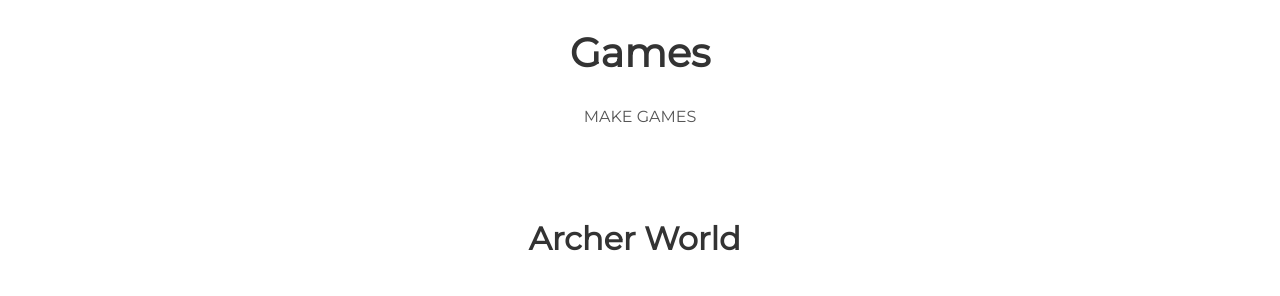
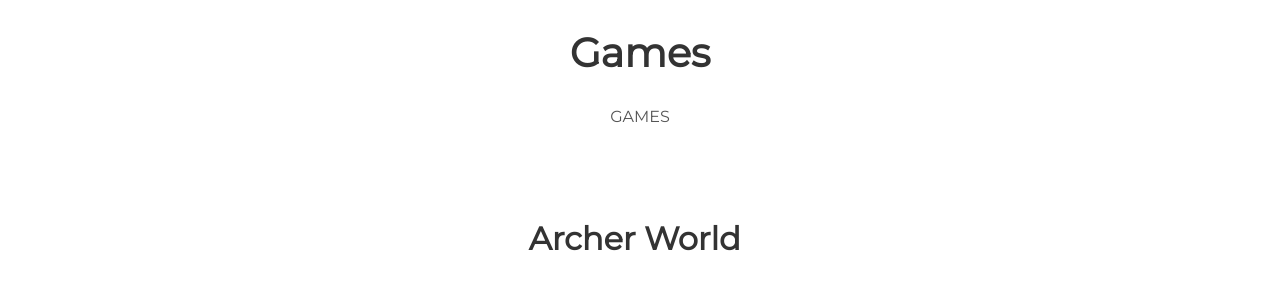
Before and after one commit to pkpgames/pkpgames.github.io, a Jekyll site: the page built from index.html, in a window 1280 px wide and 900 px high, scrolled down 799 px. Shown: the part 153-449 px from the top of the window. Built offline with Jekyll 4.4.1, drawn with Linux system fonts in a browser that asks for light colours.

Commit message:
Update _config.yml

```diff
--- a/_config.yml
+++ b/_config.yml
@@ -6,7 +6,7 @@ description: Site Under Construction
 
 # User settings
 username: Pkp Games
-user_description: MAKE GAMES
+user_description: GAMES
 user_title: Site Under Construction
 #email: kalampokisp at protonmail.com
 twitter_username: lorem_ipsum
```
